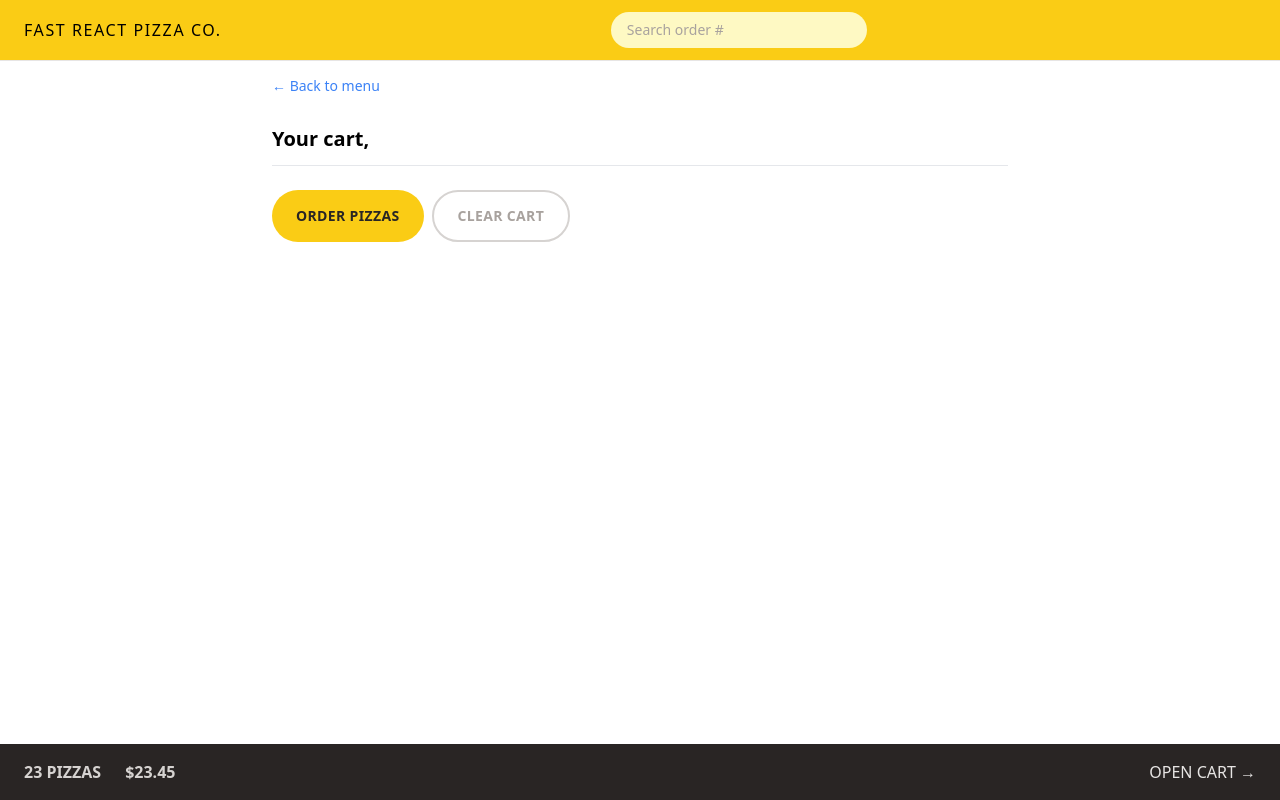
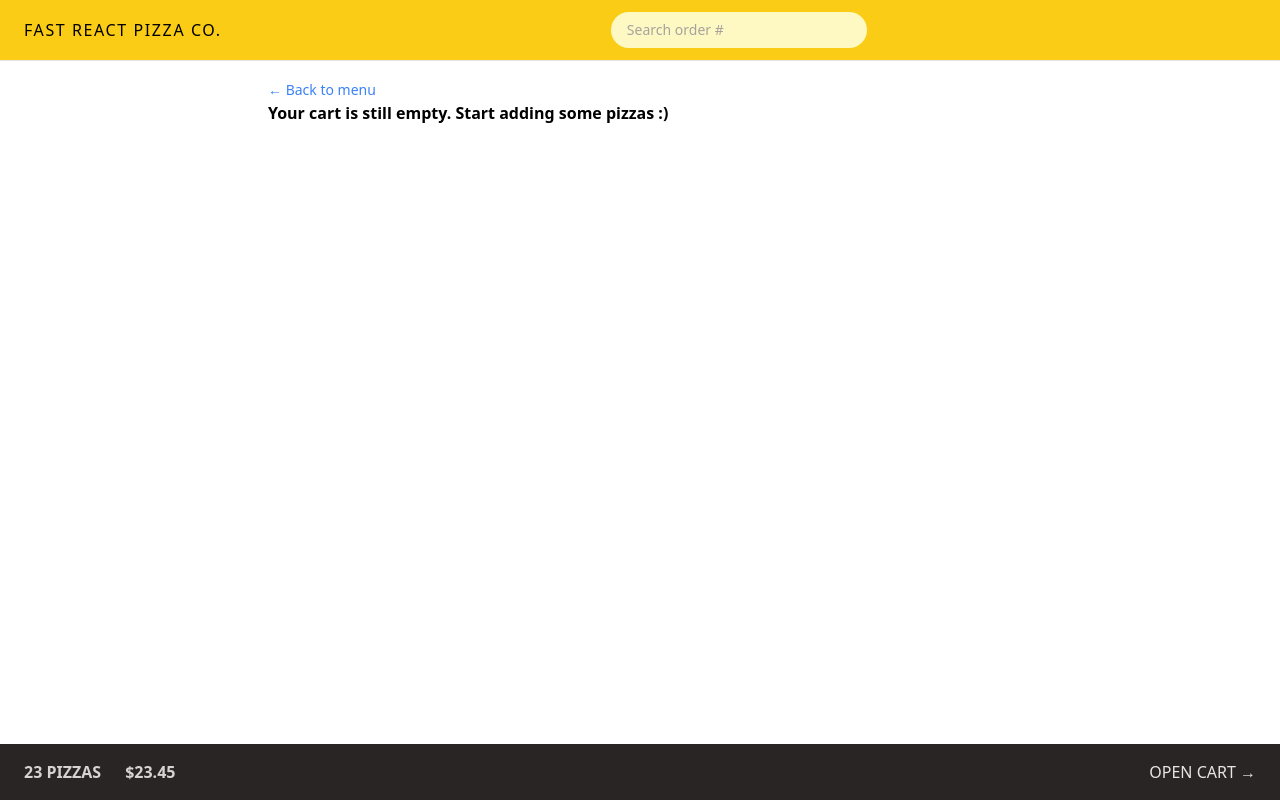
Before and after one commit to fatemehHp/fast-react-pizza, a React (Vite) app: page /cart in a window 1280 px wide. Built offline with nearby package versions, Linux system fonts and the light colour scheme.

Commit message:
building the cart clear

```diff
--- a/src/features/cart/Cart.jsx
+++ b/src/features/cart/Cart.jsx
@@ -2,35 +2,22 @@ import { Link } from 'react-router-dom';
 import LinkButton from '../../ui/LinkButton';
 import Button from '../../ui/Button';
 import CartItem from './CartItem';
-import { useSelector } from 'react-redux';
-const fakeCart = [
-  {
-    pizzaId: 12,
-    name: 'Mediterranean',
-    quantity: 2,
-    unitPrice: 16,
-    totalPrice: 32,
-  },
-  {
-    pizzaId: 6,
-    name: 'Vegetale',
-    quantity: 1,
-    unitPrice: 13,
-    totalPrice: 13,
-  },
-  {
-    pizzaId: 11,
-    name: 'Spinach and Mushroom',
-    quantity: 1,
-    unitPrice: 15,
-    totalPrice: 15,
-  },
-];
+import { useDispatch, useSelector } from 'react-redux';
+import { cleareCart } from './cartSlice';
+import EmptyCart from './EmptyCart';
 
 function Cart() {
   const userName = useSelector((state) => state.user.userName);
   const cartData = useSelector((state) => state.cart.cart);
+  const dipatch = useDispatch();
 
+  // handleDeleteCsrtItem
+  function handleCleare(itemId) {
+    dipatch(cleareCart());
+  }
+  if (!cartData.lenght) {
+    return <EmptyCart />;
+  }
   return (
     <div className='px-4 py-3'>
       <LinkButton to='/menu'>&larr; Back to menu</LinkButton>
@@ -48,7 +35,9 @@ function Cart() {
           Order pizzas
         </Button>
 
-        <Button type='secondary'>Clear cart</Button>
+        <Button type='secondary' onClick={() => handleCleare()}>
+          Clear cart
+        </Button>
       </div>
     </div>
   );
--- a/src/features/cart/EmptyCart.jsx
+++ b/src/features/cart/EmptyCart.jsx
@@ -1,11 +1,12 @@
-import { Link } from 'react-router-dom';
-
+import LinkButton from '../../ui/LinkButton';
 function EmptyCart() {
   return (
-    <div>
-      <Link to="/menu">&larr; Back to menu</Link>
+    <div className='py-4 px-3'>
+      <LinkButton to='/menu'>&larr; Back to menu</LinkButton>
 
-      <p>Your cart is still empty. Start adding some pizzas :)</p>
+      <p className='font-semibold'>
+        Your cart is still empty. Start adding some pizzas :)
+      </p>
     </div>
   );
 }
--- a/src/features/cart/cartSlice.js
+++ b/src/features/cart/cartSlice.js
@@ -42,5 +42,6 @@ export const {
   deleteItem,
   increaseItemQuantity,
   decreaseItemQuantity,
+  cleareCart,
 } = cartSliice.actions;
 export default cartSliice.reducer;
```
